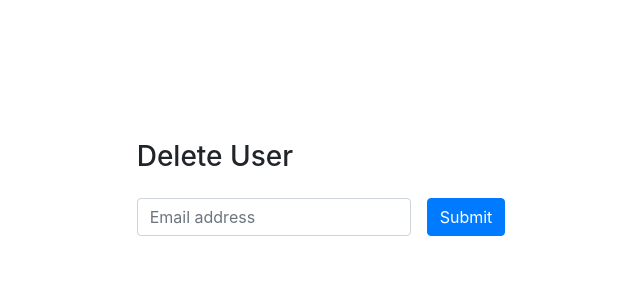
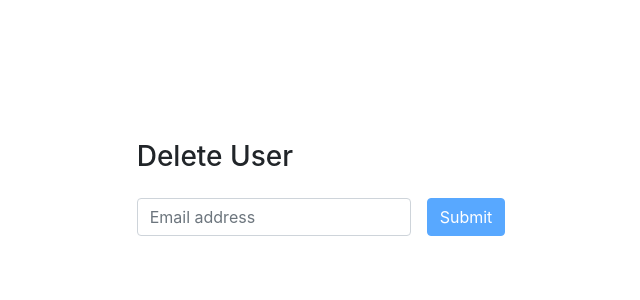
Before and after one commit to bencePal/user-delete-app, a React (Create React App) app: page / in a window 1280 px wide. Shown: the top 300 px of the page, without its empty margins (319-959 px from the left). Built offline with nearby package versions, Linux system fonts and the light colour scheme.

Commit message:
Disable submit button when the text input is empty

```diff
--- a/src/components/DeleteForm.jsx
+++ b/src/components/DeleteForm.jsx
@@ -102,7 +102,8 @@ class DeleteForm extends React.Component {
                                onChange={this.handleChange}
                         />
                     </div>
-                    <input type="submit" value="Submit" className={'btn btn-primary'} />
+                    <input disabled={!this.state.email}
+                           type="submit" value="Submit" className={'btn btn-primary'} />
                 </form>
                 <div className={'footer clearfix'}>
                     {this.state.loading ? <div className={'loader'} /> : ''}
```
